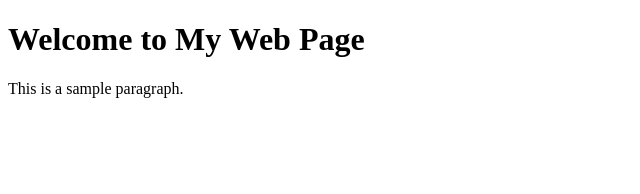
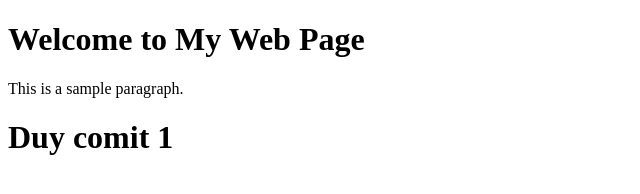
Before and after one commit to HaQuangDuy3004/E-commerce, a website: page Index.html in a window 1280 px wide. Shown: the whole page, without its empty margins (0-640 px from the left). Drawn offline with Linux system fonts and the light colour scheme.

Commit message:
Commit 1

```diff
--- a/Index.html
+++ b/Index.html
@@ -1,10 +1,14 @@
 <!DOCTYPE html>
 <html>
+
 <head>
     <title>My Web Page</title>
 </head>
+
 <body>
     <h1>Welcome to My Web Page</h1>
     <p>This is a sample paragraph.</p>
+    <h1>Duy comit 1</h1>
 </body>
+
 </html>
```
